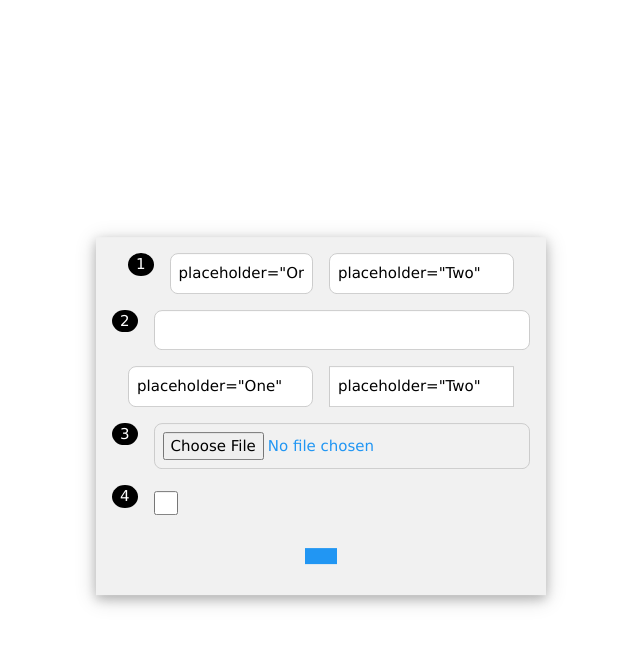
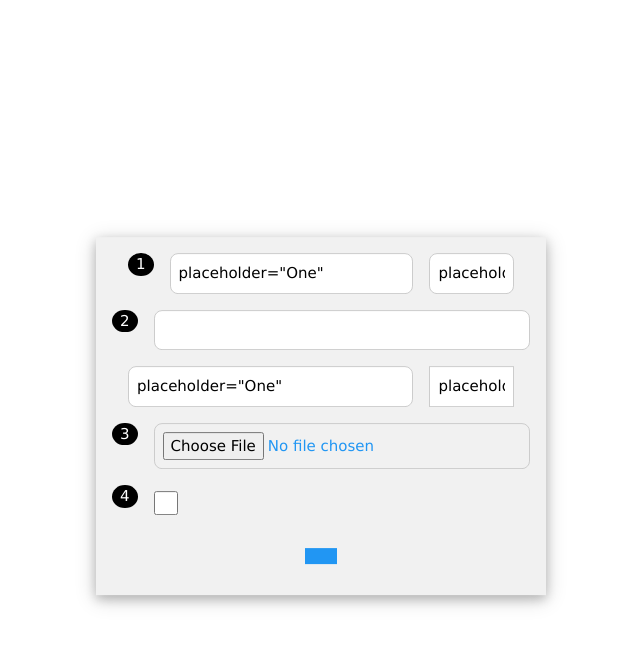
Before and after one commit to loney-liu/docker-vod-server, a Flask app: template www/templates/index.html in a window 1280 px wide. Shown: the top 646 px of the page, without its empty margins (335-975 px from the left). Run offline with Flask 2, Linux system fonts and the light colour scheme; the template is opened without the code that fills it, so the values that code supplies are empty.

Commit message:
update layout

```diff
--- a/www/i18n.yml
+++ b/www/i18n.yml
@@ -3,12 +3,12 @@
   index:
     title: 上传版本
     project_name: 项目名称
-    project_id: 项目编号
+    project_id: 编号
     entity_type: 实体类型
     entity_name: 实体名称
-    entity_id: 实体编号
+    entity_id: 编号
     tasks: 任务列表
-    task_id: 任务编号
+    task_id: 编号
     select_media: 选择媒体文件
     use_diy: 是否使用DIY转码
     create_button: 创建
@@ -24,12 +24,12 @@
   index:
     title: Upload version
     project_name: Project Name
-    project_id: Project ID
+    project_id: ID
     entity_type: Entity Type
     entity_name: Entity Name
-    entity_id: Entity ID
+    entity_id: ID
     tasks: Task
-    task_id: Task ID
+    task_id: ID
     select_media: Select Media
     use_diy: Use DIY Transcoding
     create_button: Create
--- a/www/templates/index.html
+++ b/www/templates/index.html
@@ -3,13 +3,13 @@
 <form action="/upload" class="w3-container w3-card-4 w3-light-grey w3-text-blue w3-margin w3-display-middle" method="post" style="width:450px" enctype=multipart/form-data>
     <h2 class="w3-center">{{i18n['title']}}</h2>
     <div class="w3-row-padding w3-section">
-        <div class="w3-half">
+        <div class="w3-threequarter">
             <span class="w3-badge w3-left w3-margin-right">1</span><label>{{i18n['project_name']}}</label>
             <div class="w3-rest">
                 <input class="w3-input w3-border w3-round-large" name="project_name" type="text" readonly value = {{data["project_name"]}} placeholder="One" >
             </div>
         </div>
-        <div class="w3-half">
+        <div class="w3-quarter">
             <label>{{i18n['project_id']}}</label>
             <div class="w3-rest">
                 <input class="w3-input w3-border w3-round-large" name="project_id" type="text" readonly value = {{data["project_id"]}} placeholder="Two">
@@ -23,13 +23,13 @@
         </div>
     </div>
     <div class="w3-row-padding w3-section">
-        <div class="w3-half">
+        <div class="w3-threequarter">
             <label>{{i18n['entity_name']}}</label>
             <div class="w3-rest">
                 <input class="w3-input w3-border w3-round-large" name="entity_name" type="text" readonly value = {{data["entity_name"]}} placeholder="One">
             </div>
         </div>
-        <div class="w3-half">
+        <div class="w3-quarter">
             {% if data['tasks'] is defined %}
                 <label>{{i18n['entity_id']}}</label>
             {% else %}
```
Also changed, not shown: www/templates/message.html (+6 -1 lines).
